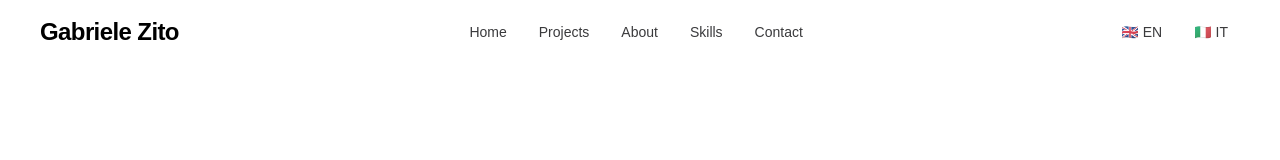
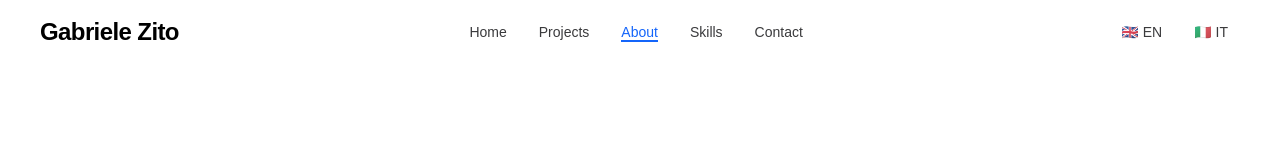
Before and after one commit to Dripgl/Portfolio, a React (Create React App) app: page / in a window 1280 px wide. Shown: the top 160 px of the page. Built offline with nearby package versions, Linux system fonts and the light colour scheme.

Commit message:
smooth and underline for navbar

```diff
--- a/src/App.tsx
+++ b/src/App.tsx
@@ -9,6 +9,7 @@ import NotFound from './pages/NotFound.tsx';
 import Navbar from './components/Navbar.tsx';
 import Footer from './components/Footer.tsx';
 import Education from './pages/Education.tsx';
+import Background from "./animation/Background.tsx"
 
 const App = () => {
 
--- a/src/animation/Background.tsx
+++ b/src/animation/Background.tsx
@@ -17,7 +17,7 @@ const Particles = () => {
     return (
         <Points ref={pointsRef} scale={1.5}>
             <sphereGeometry args={[1.5, 64, 64]} />
-            <PointMaterial color="#ffffff" size={0.01} transparent opacity={0.8} />
+            <PointMaterial color="#000" size={0.01} transparent opacity={0.8} />
         </Points>
     );
 };
--- a/src/components/Navbar.tsx
+++ b/src/components/Navbar.tsx
@@ -3,6 +3,7 @@ import { Link, useLocation } from 'react-router-dom';
 import { cn } from "../lib/utils.tsx";
 import { Menu, X } from 'lucide-react';
 import { useTranslation } from "react-i18next";
+import { motion } from "framer-motion";
 
 const navigation = [
   { name: 'Home', href: '#home' },
@@ -15,20 +16,19 @@ const navigation = [
 const Navbar = () => {
   const [isScrolled, setIsScrolled] = useState(false);
   const [mobileMenuOpen, setMobileMenuOpen] = useState(false);
+  const [activeSection, setActiveSection] = useState('');
   const location = useLocation();
   const { i18n } = useTranslation();
 
-  const changeLanguage = (lng: string) => {
-    i18n.changeLanguage(lng);
-  };
-
   useEffect(() => {
     const handleScroll = () => {
-      if (window.scrollY > 10) {
-        setIsScrolled(true);
-      } else {
-        setIsScrolled(false);
+      const sections = document.querySelectorAll("section");
+      sections.forEach((section) => {
+        const rect = section.getBoundingClientRect();
+        if (rect.top >= 0 && rect.top < window.innerHeight / 2) {
+          setActiveSection(section.id);
         }
+      });
     };
 
     window.addEventListener('scroll', handleScroll);
@@ -38,6 +38,19 @@ const Navbar = () => {
   useEffect(() => {
     setMobileMenuOpen(false);
   }, [location]);
+
+  // Funzione per lo scroll smooth
+  const handleSmoothScroll = (e: React.MouseEvent<HTMLAnchorElement>, target: string) => {
+    e.preventDefault();
+    const section = document.querySelector(target);
+    if (section) {
+      window.scrollTo({
+        top: section.offsetTop - 70, // Offset per la navbar
+        behavior: "smooth",
+      });
+      setActiveSection(target.replace("#", "")); // Setta la sezione attiva
+    }
+  };
 
   return (
     <nav
@@ -55,19 +68,29 @@ const Navbar = () => {
         </a>
 
         {/* Desktop Menu */}
-        <div className="hidden md:flex items-center space-x-8">
+        <div className="hidden md:flex items-center space-x-8 relative">
           {navigation.map((item) => (
             <a
               key={item.name}
               href={item.href}
+              onClick={(e) => handleSmoothScroll(e, item.href)}
               className={cn(
-                'font-medium text-sm transition-all duration-200 a-underline',
-                location.pathname + location.hash === item.href
+                'relative font-medium text-sm transition-all duration-200',
+                activeSection === item.href.replace("#", "")
                   ? 'text-accent'
                   : 'text-foreground/80 hover:text-foreground'
               )}
             >
               {item.name}
+              {activeSection === item.href.replace("#", "") && (
+                <motion.div
+                  layoutId="underline"
+                  className="absolute left-0 bottom-0 w-full h-0.5 bg-accent"
+                  initial={{ opacity: 0, scaleX: 0 }}
+                  animate={{ opacity: 1, scaleX: 1 }}
+                  transition={{ duration: 0.3 }}
+                />
+              )}
             </a>
           ))}
         </div>
@@ -112,30 +135,29 @@ const Navbar = () => {
         </button>
       </div>
 
-      {/* Mobile menu */ }
-  {
-    mobileMenuOpen && (
+      {/* Mobile menu */}
+      {mobileMenuOpen && (
         <div className="md:hidden absolute top-full left-0 right-0 glass-panel animate-slide-down p-4">
           <div className="flex flex-col space-y-4 py-2">
             {navigation.map((item) => (
-            <Link
+              <a
                 key={item.name}
-              to={item.href}
+                href={item.href}
+                onClick={(e) => handleSmoothScroll(e, item.href)}
                 className={cn(
                   'px-3 py-2 rounded-md font-medium transition-colors duration-200',
-                location.pathname + location.hash === item.href
+                  activeSection === item.href.replace("#", "")
                     ? 'text-accent bg-accent/10'
                     : 'text-foreground/80 hover:text-foreground hover:bg-muted'
                 )}
               >
                 {item.name}
-            </Link>
+              </a>
             ))}
           </div>
         </div>
-    )
-  }
-    </nav >
+      )}
+    </nav>
   );
 };
 
--- a/src/components/Projects.tsx
+++ b/src/components/Projects.tsx
@@ -125,7 +125,7 @@ const Projects = () => {
 
         <div className="text-center">
           <Button asChild variant="outline" className="rounded-full px-8">
-            <Link to="/projects">
+            <Link to="/project">
               View All Projects
               <ArrowRight size={16} className="ml-2" />
             </Link>
--- a/src/index.css
+++ b/src/index.css
@@ -76,7 +76,7 @@
     /* @apply background text-foreground font-sans; */
     -webkit-font-smoothing: antialiased;
     -moz-osx-font-smoothing: grayscale;
-    background-color: hsl(var(--background));
+    background-color: transparent !important;
   }
 
   /* Custom scrollbar styling */
@@ -86,11 +86,11 @@
   }
 
   ::-webkit-scrollbar-track {
-    background: hsl(var(--background));
+    background: transparent;
   }
 
   ::-webkit-scrollbar-thumb {
-    background-color: hsl(var(--muted-foreground) / 0.3);
+    background-color: transparent;
     border-radius: 6px;
   }
 
@@ -155,6 +155,10 @@
   .innovative-card:hover .card-avatar {
     transform: rotate(10deg);
   }
+
+  canvas{
+    border: 2px solid red;
+  }
 }
 
 /* Add the Inter font */
```
Lines whose indentation alone changed are shown as unchanged.
